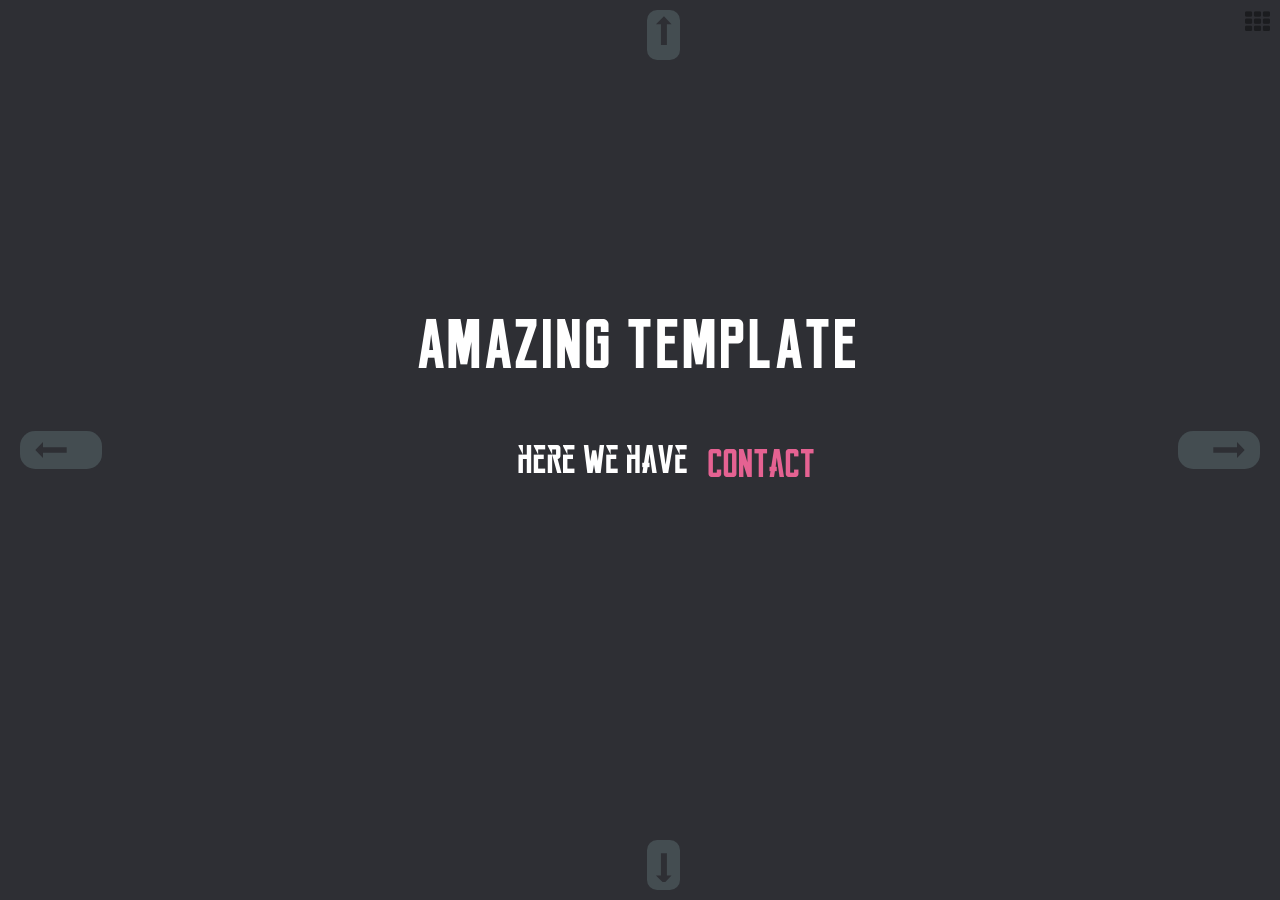
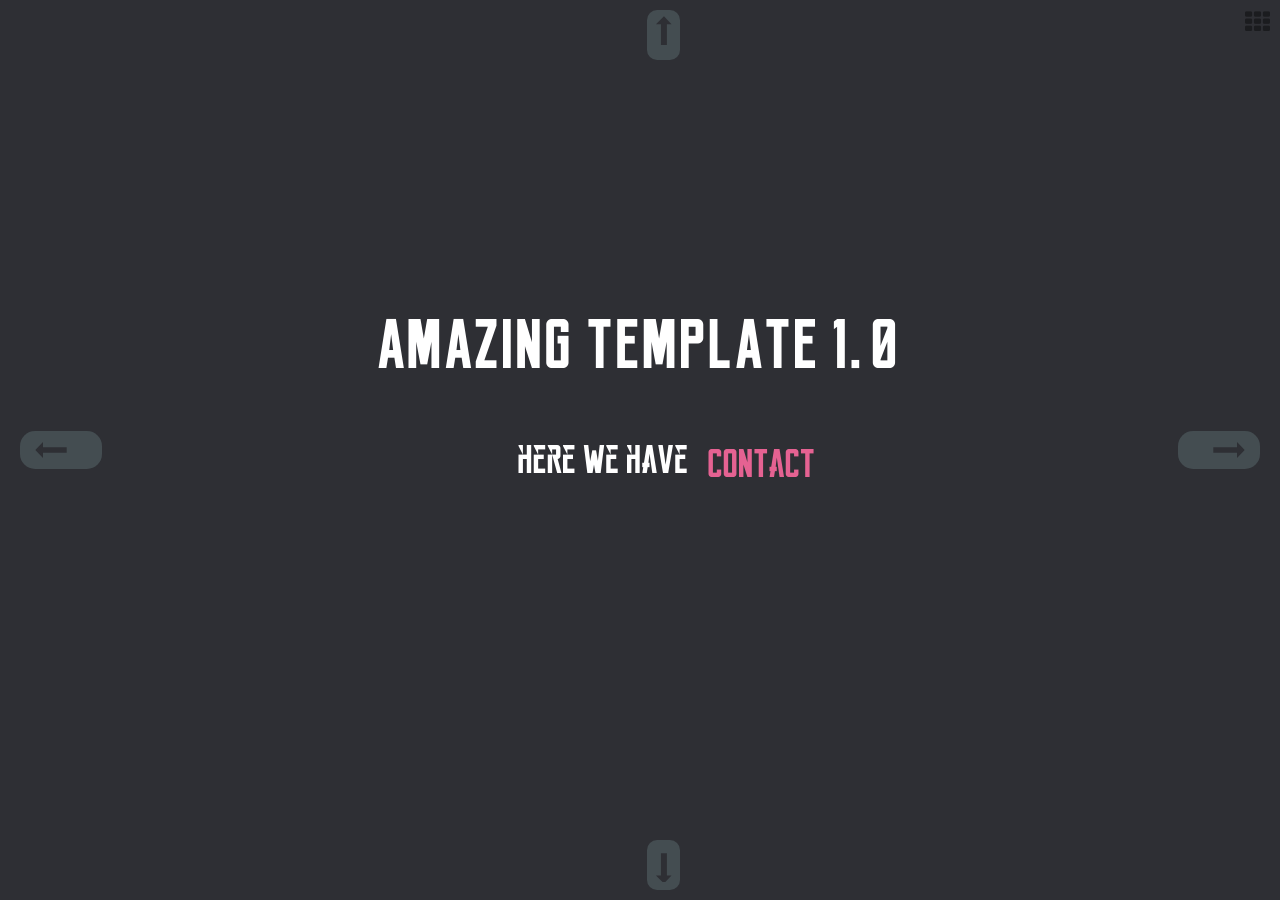
Before and after one commit to WuPlus/GitHub-Blog-Template, a Jekyll site: the page built from index.html, in a window 1280 px wide. Built offline with Jekyll 4.4.1, drawn with Linux system fonts in a browser that asks for light colours.

Commit message:
update version info

```diff
--- a/_includes/head.html
+++ b/_includes/head.html
@@ -1,5 +1,6 @@
 <head>
     <meta charset="utf-8">
+    <meta version='1.0' >
     <meta name="viewport" content="width=device-width initial-scale=1" />
     <meta http-equiv="X-UA-Compatible" content="IE=edge">
 
--- a/_includes/welcome.html
+++ b/_includes/welcome.html
@@ -1,6 +1,6 @@
 <div class="row center-title">
     <div class="">
-        <div class="title">AMAZING TEMPLATE</div>
+        <div class="title">AMAZING TEMPLATE 1.0</div>
     </div>
 </div>
 <div class="row center-content">
```
